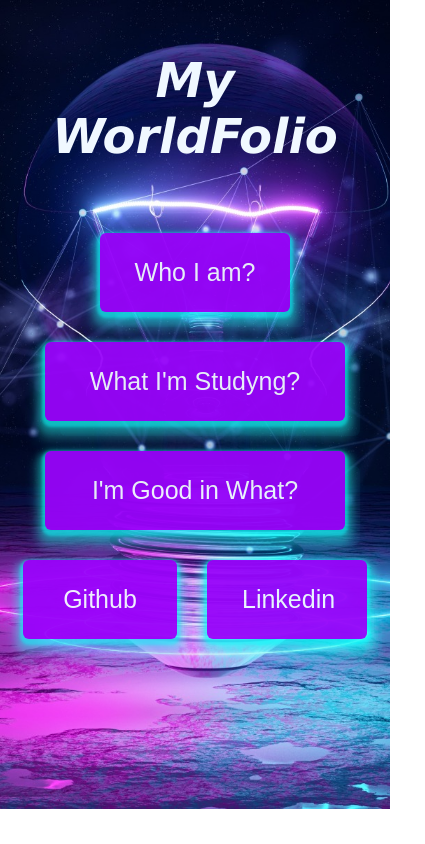
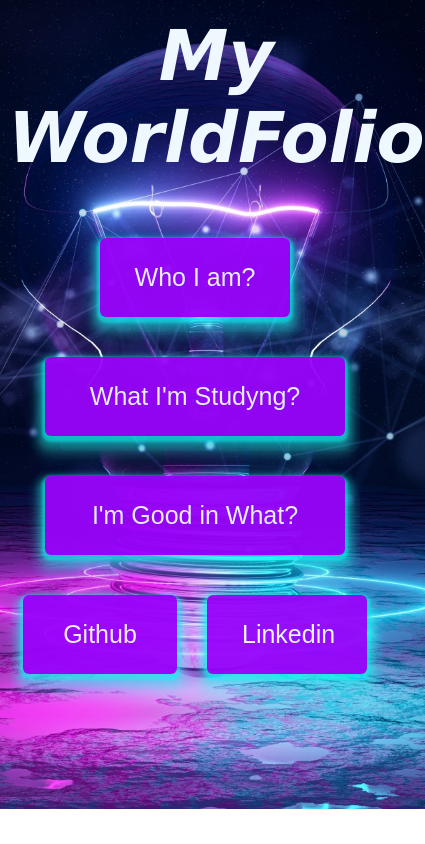
Before and after one commit to thiagoacmonteiro/thiagoacmonteiro.github.io, a plain HTML site: page index.html in a window 390 px wide. Shown: the whole page, 425 px wide, since content can reach past the window. Drawn offline with Linux system fonts and the light colour scheme.

Commit message:
Main page style finished for mobile

```diff
--- a/style.css
+++ b/style.css
@@ -11,17 +11,17 @@ body {
 }
 
 header {
+  margin-top: -40px;
   display: flex;
   color: aliceblue;
+  align-items: flex-start;
   text-align: center;
-  justify-content: center;
-  align-items: center;
-  font-size: x-large;
-  height: 200px;
+  font-size: 35px;
+  height: 150px;
 }
 
 main {
-  margin-top: 25px;
+  margin-top: 120px;
   display: flex;
   flex-direction: column;
 }
@@ -35,7 +35,7 @@ main {
   font-size: 25px;
   color: aliceblue;
   box-shadow: rgba(15, 247, 247, 0.589) 0 3px 3px 3px, rgba(17, 248, 237, 0.301) 0 6px 6px 6px, rgba(63, 255, 245, 0.2) 0 9px 9px 9px, rgba(46, 240, 224, 0.1) 0 12px 12px 12px, rgba(46, 217, 240, 0.05) 15px 15px;
-  margin-bottom: 30px;
+  margin-bottom: 40px;
   align-self: center;
 }
 
```
